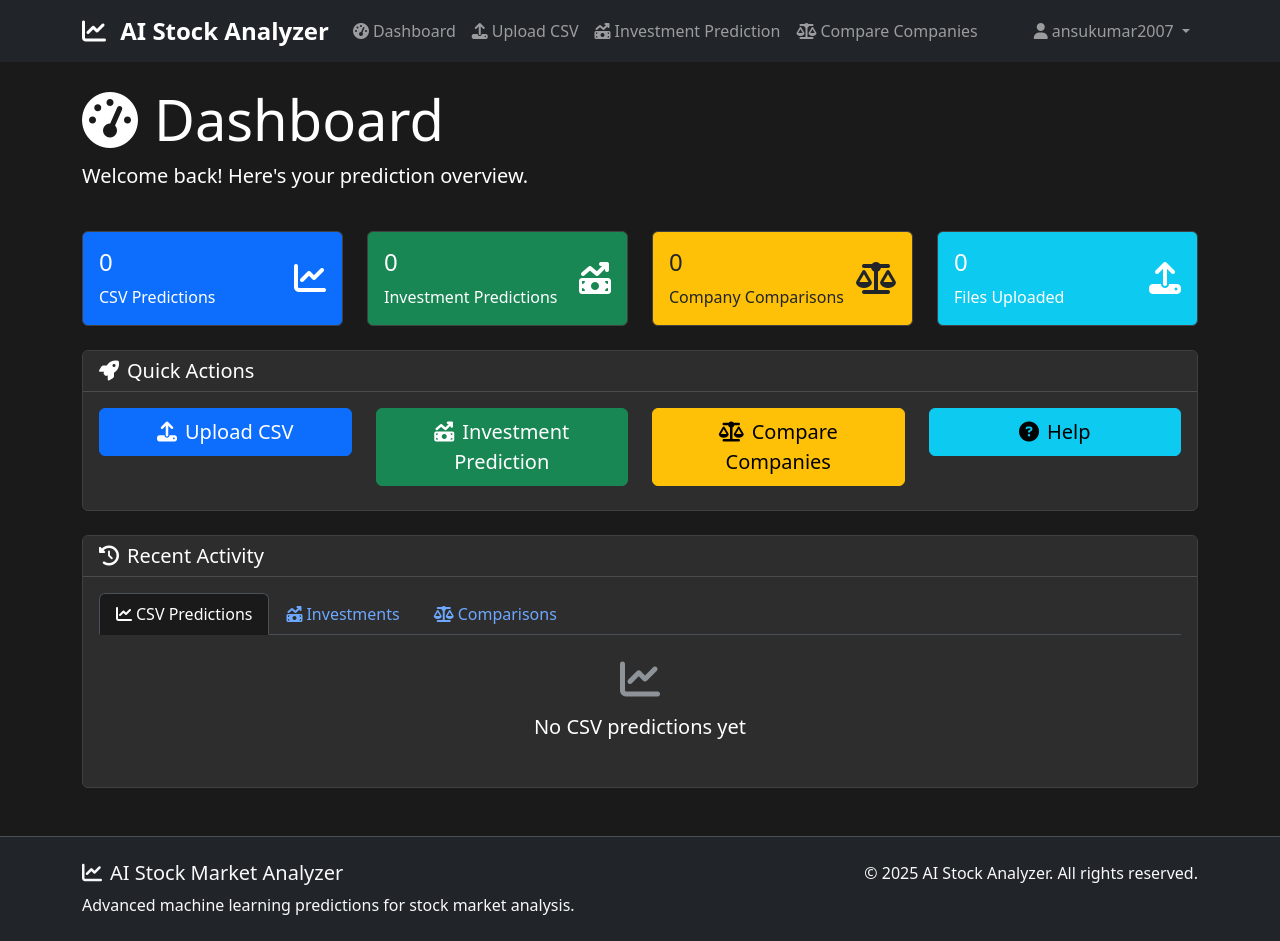
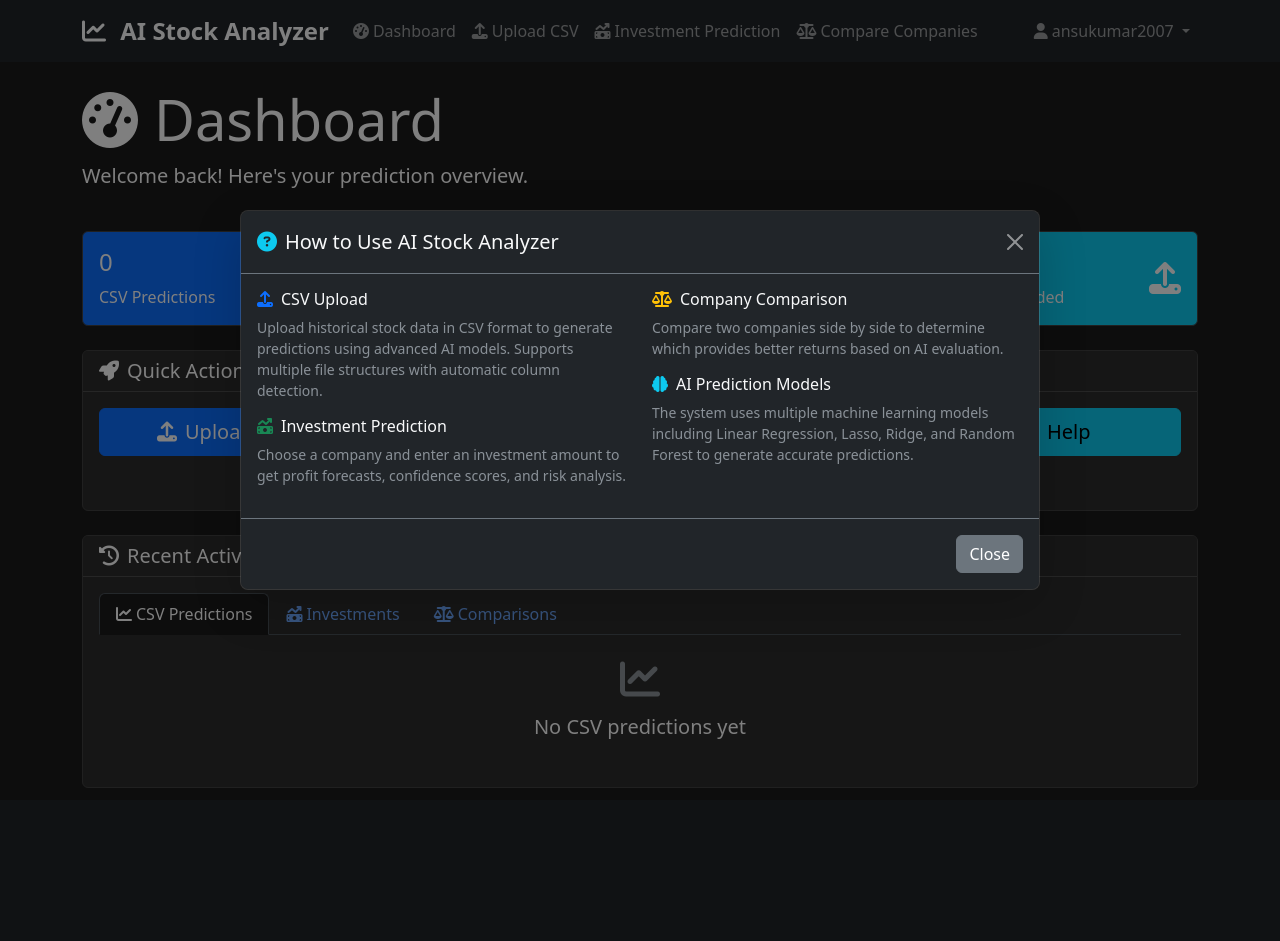
Before and after one commit to AnsuKumar05/Stock-Mind-AI, a Flask app: page /dashboard in a window 1280 px wide, after a click on "Help". After the commit the page ends 788 px from the top, so only its background shows below. Run offline with Flask 3, Linux system fonts and the light colour scheme; a user stored in the database is signed in; some libraries are stand-ins or nearby versions.

Commit message:
Update dashboard.html

```diff
--- a/templates/dashboard.html
+++ b/templates/dashboard.html
@@ -145,6 +145,63 @@
 
                 </ul>
 
+<!-- Help Modal -->
+<div class="modal fade" id="helpModal" tabindex="-1" aria-labelledby="helpModalLabel" aria-hidden="true">
+    <div class="modal-dialog modal-lg modal-dialog-centered">
+        <div class="modal-content bg-dark text-light rounded-3 shadow-lg">
+
+            <!-- Header -->
+            <div class="modal-header border-secondary">
+                <h5 class="modal-title" id="helpModalLabel">
+                    <i class="fas fa-question-circle me-2 text-info"></i>How to Use AI Stock Analyzer
+                </h5>
+                <button type="button" class="btn-close btn-close-white" data-bs-dismiss="modal"></button>
+            </div>
+
+            <!-- Body -->
+            <div class="modal-body">
+                <div class="row g-4">
+
+                    <div class="col-md-6">
+                        <h6><i class="fas fa-upload me-2 text-primary"></i>CSV Upload</h6>
+                        <p class="small text-muted">
+                            Upload historical stock data in CSV format to generate predictions using advanced AI models.
+                            Supports multiple file structures with automatic column detection.
+                        </p>
+
+                        <h6><i class="fas fa-money-bill-trend-up me-2 text-success"></i>Investment Prediction</h6>
+                        <p class="small text-muted">
+                            Choose a company and enter an investment amount to get profit forecasts, confidence scores,
+                            and risk analysis.
+                        </p>
+                    </div>
+
+                    <div class="col-md-6">
+                        <h6><i class="fas fa-balance-scale me-2 text-warning"></i>Company Comparison</h6>
+                        <p class="small text-muted">
+                            Compare two companies side by side to determine which provides better returns based on AI evaluation.
+                        </p>
+
+                        <h6><i class="fas fa-brain me-2 text-info"></i>AI Prediction Models</h6>
+                        <p class="small text-muted">
+                            The system uses multiple machine learning models including Linear Regression, Lasso, Ridge,
+                            and Random Forest to generate accurate predictions.
+                        </p>
+                    </div>
+
+                </div>
+            </div>
+
+            <!-- Footer -->
+            <div class="modal-footer border-secondary">
+                <button type="button" class="btn btn-secondary" data-bs-dismiss="modal">
+                    Close
+                </button>
+            </div>
+
+        </div>
+    </div>
+</div>
 
                 <!-- TAB CONTENT -->
                 <div class="tab-content" id="activityTabContent">
```
